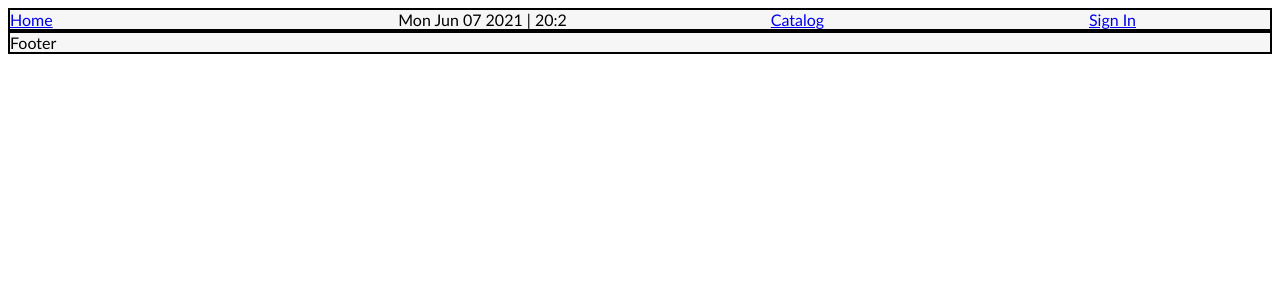
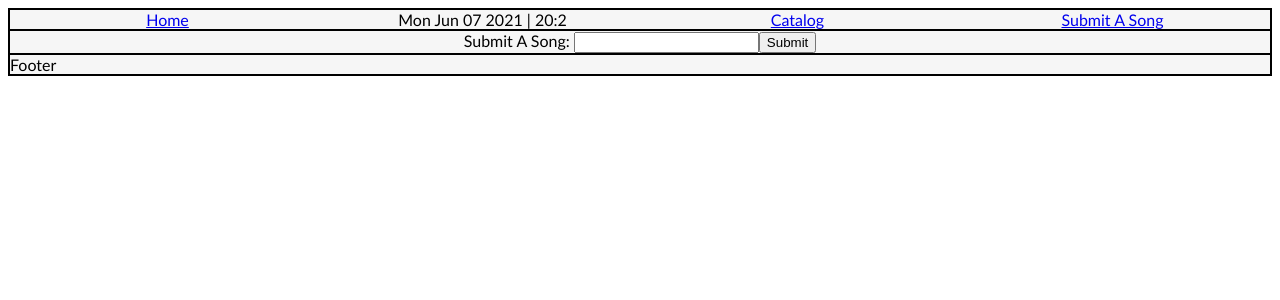
Before and after one commit to jaclynnbarrera/music-player-frontend, a React (Create React App) app: page /submit in a window 1280 px wide. Shown: the top 300 px of the page. Built offline with nearby package versions, Linux system fonts and the light colour scheme; no server answers.

Commit message:
add ne route for path /submit and pass in new Submit component

```diff
--- a/src/App.css
+++ b/src/App.css
@@ -19,7 +19,7 @@
   border: 2px solid black;
 }
 
-
+/* NAV */
 .navbar-container {
   border-bottom: 2px solid black;
   display: flex;
@@ -29,7 +29,28 @@
   flex: 1;
 }
 
-.home {
+.date:hover {
+  background-color: black;
+  color: white;
+}
+
+.song-nav:hover {
+  background-color: black;
+  color: white;
+}
+
+.submit:hover {
+  background-color: black;
+  color: white;
+}
+
+.home:hover {
+  background-color: black;
+  color: white;
+}
+
+/* HOMEPAGE */
+.home-page {
   display: flex;
 }
 
@@ -54,31 +75,6 @@
 
 .song {
   background-color: #F6F6F6;
-}
-
-.footer-container {
-  border-top: 2px solid black;
-  display: flex;
-}
-
-.date:hover {
-  background-color: black;
-  color: white;
-}
-
-.song-nav:hover {
-  background-color: black;
-  color: white;
-}
-
-.search:hover {
-  background-color: black;
-  color: white;
-}
-
-@keyframes scroll {
-  from {left: 0px;}
-  to {left: 200px;}
 }
 
 .songs {
@@ -135,7 +131,12 @@
 
 .comment-box {
   border: 1px solid black;
-  /* position: absolute; */
+}
+
+/* FOOTER */
+.footer-container {
+  border-top: 2px solid black;
+  display: flex;
 }
 
 @keyframes App-logo-spin {
--- a/src/App.js
+++ b/src/App.js
@@ -4,6 +4,7 @@ import React from 'react'
 import SongsContainer from './containers/SongsContainer'
 import NavBar from './components/NavBar'
 import Home from './components/Home'
+import Submit from './components/Submit'
 import { Route } from 'react-router-dom'
 import Footer from './components/Footer'
 
@@ -15,6 +16,7 @@ class App extends React.Component {
       <div className="App">
         <NavBar />
         <Route exact path="/" component={Home}/>
+        <Route exact path="/submit" component={Submit}/>
         <SongsContainer />
         <Footer />
       </div>
--- a/src/components/Home.js
+++ b/src/components/Home.js
@@ -3,7 +3,7 @@ import VideoEmbed from './VideoEmbed'
 
 export default function Home() {
     return (
-        <div className="home">
+        <div className="home-page">
             {/* <div>radio block</div> */}
             <div className="title">RADIO <br></br>135</div>
             <div className="copy">An online radio station with curated tunes</div>
--- a/src/components/NavBar.js
+++ b/src/components/NavBar.js
@@ -1,5 +1,6 @@
 import {Link} from 'react-router-dom'
 import React from 'react'
+import Submit from '../components/Submit'
 
 export default function NavBar(props) {
 
@@ -12,7 +13,7 @@ export default function NavBar(props) {
         <div className="home"><Link to="/">Home</Link></div>
         <div className="date">{today.toDateString()} | {today.getHours()}:{today.getMinutes()}</div>
         <div className="song-nav"><Link to="/songs">Catalog</Link></div>
-        <div className="sign-in"><Link to="/search">Sign In</Link></div>
+        <div className="submit"><Link to="/submit">Submit A Song</Link></div>
       </div>
     </div>
   )
--- /dev/null
+++ b/src/components/Submit.js
@@ -0,0 +1,39 @@
+import React from 'react'
+
+class Submit extends React.Component {
+
+    constructor(){
+        super()
+        this.state = {
+            content: ""
+        }
+    }
+
+    // handleChange(e){
+    //     this.setState({[e.target.name]: e.target.value})
+    // }
+
+    // handleSubmit(e) {
+    //     e.preventDefault()
+    //     this.props.addComment(this.state.content, this.props.song_id)
+    //     this.setState({content: ""})
+    // }
+
+    render(){
+        console.log("comment input")
+        return (
+            <div>
+                {/* <form onSubmit={this.handleSubmit.bind(this)}> */}
+                <form>
+                    <label>Submit A Song: </label>
+                    {/* <input type="text" onChange={this.handleChange.bind(this)} value={this.state.content} name="content"/> */}
+                    <input type="text" name="content"/>
+
+                    <input type="submit"/>
+                </form>
+            </div>
+        )
+    }
+}
+
+export default Submit
```
